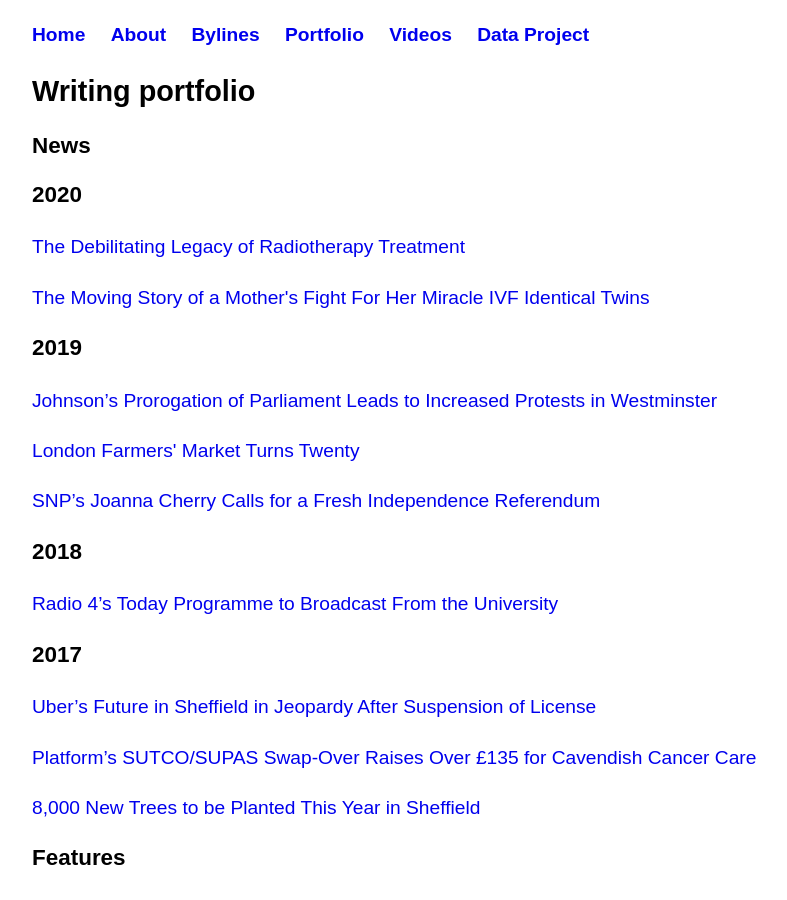
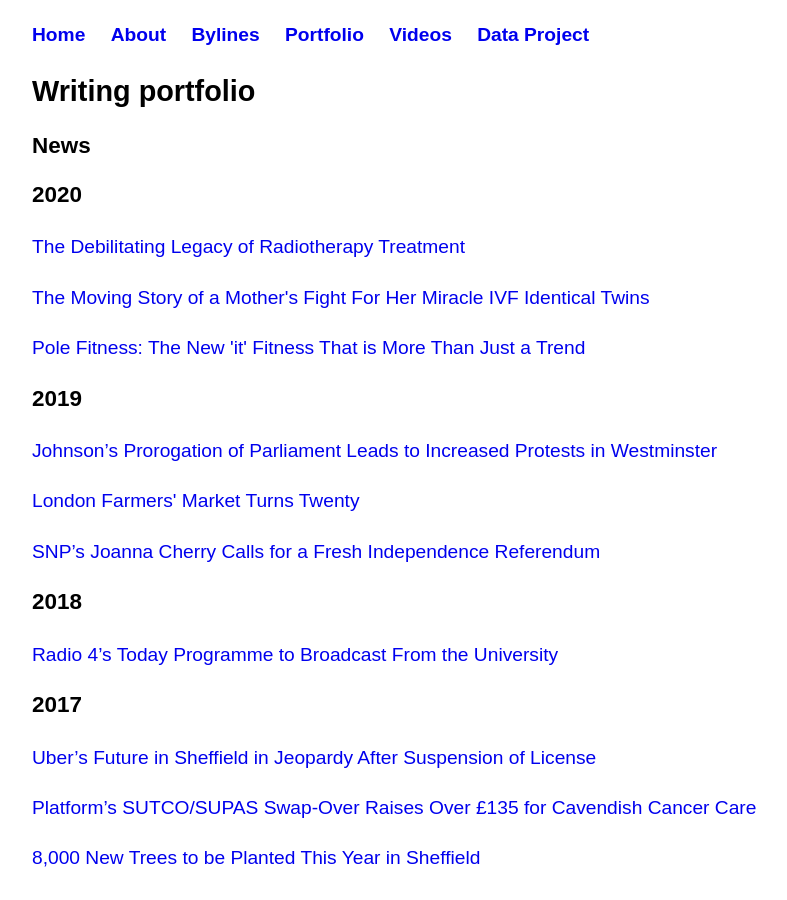
Before and after one commit to gracebraddock/gracebraddock.github.io, a Jekyll site: the page built from posts/index.html, in a window 1280 px wide and 900 px high. Shown: the whole window, without its empty margins (224-1011 px from the left). Built offline with Jekyll 4.4.1, drawn with Linux system fonts in a browser that asks for light colours.

Commit message:
Update index.html

```diff
--- a/posts/index.html
+++ b/posts/index.html
@@ -10,6 +10,7 @@ title: Grace Braddock
 <h3>2020</h3>
 <p><a href="/posts/late-effects">The Debilitating Legacy of Radiotherapy Treatment</a></p>
 <p><a href="/posts/ivf-miracle-twins">The Moving Story of a Mother's Fight For Her Miracle IVF Identical Twins</a></p>
+<p><a href="/posts/pole-fitness-trend">Pole Fitness: The New 'it' Fitness That is More Than Just a Trend</a></p>
 
 <h3>2019</h3>
 <p><a href="/posts/prorogation-of-parliament">Johnson’s Prorogation of Parliament Leads to Increased Protests in Westminster</a></p>
```
